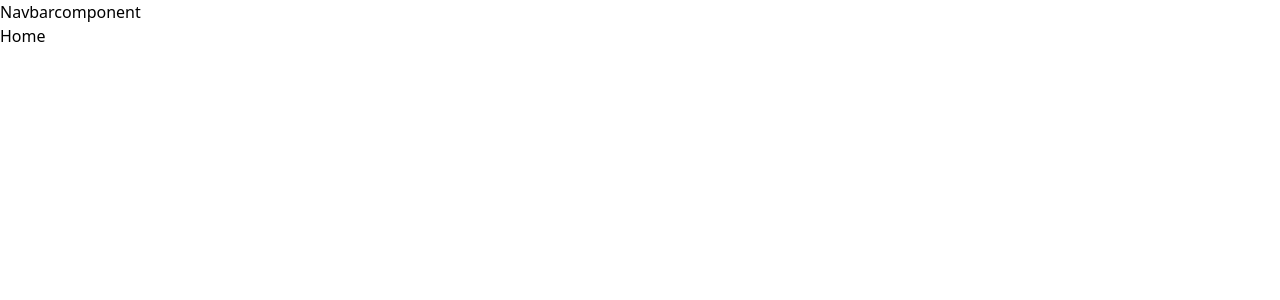
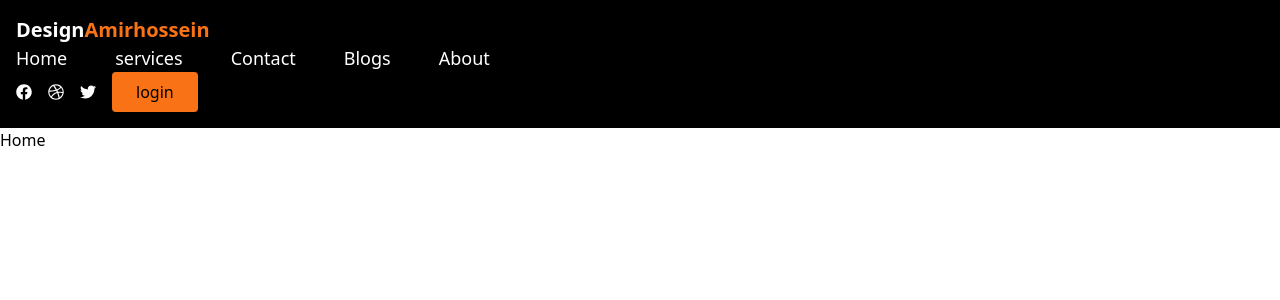
Before and after one commit to AmirhosseinKaviani/Modern-Blogs, a React (Vite) app in the folder react-blog-website/: page / in a window 1280 px wide. Shown: the top 300 px of the page. Built offline with nearby package versions, Linux system fonts and the light colour scheme.

Commit message:
Implementing NavBar When improved by 50%

```diff
--- a/package.json
+++ b/package.json
@@ -2,6 +2,7 @@
   "dependencies": {
     "localforage": "^1.10.0",
     "match-sorter": "^7.0.0",
+    "react-icons": "^5.3.0",
     "react-router-dom": "^6.27.0",
     "sort-by": "^1.2.0"
   }
--- a/react-blog-website/src/pages/components/Navbar.jsx
+++ b/react-blog-website/src/pages/components/Navbar.jsx
@@ -1,5 +1,8 @@
 /* eslint-disable no-unused-vars */
 import React from 'react'
+import { NavLink } from "react-router-dom"
+import { FaFacebook } from "react-icons/fa";
+import { FaDribbble, FaTwitter } from "react-icons/fa";
 
 const Navbar = () => {
     const navItems = [
@@ -10,9 +13,26 @@ const Navbar = () => {
         {path: "/About", link: "About"},
     ]
   return (
-    <div>
-      Navbarcomponent
-    </div>
+    <header className='bg-black'>
+        <nav className='p-4'>
+            <a href="/" className='text-xl font-bold text-white'>Design<span className='text-orange-500'>Amirhossein</span></a>
+            <ul className='md:flex gap-12 text-lg hidden'>
+                {
+                navItems.map(({path,link})=>
+                    <li key={link} className='text-white'>
+                        <NavLink to={path}>{link}</NavLink>
+                    </li>
+                )}
+            </ul>
+
+            <div className='lg:flex gap-4 items-center hidden'>
+            <a href='/' className='text-white hover:text-orange-500'><FaFacebook /></a>
+            <a href='/' className='text-white hover:text-orange-500'><FaDribbble /></a>
+            <a href='/' className='text-white hover:text-orange-500'><FaTwitter /></a>
+            <button className='bg-orange-500 px-6 py-2 rounded font-medium hover:bg-white hover:text-orange-500 transition-all duration-200 ease-in'>login</button>
+            </div>
+        </nav>
+    </header>
   )
 }
 
```
Also changed, not shown: 1 other file (tests, documents, lock files or other folders).
